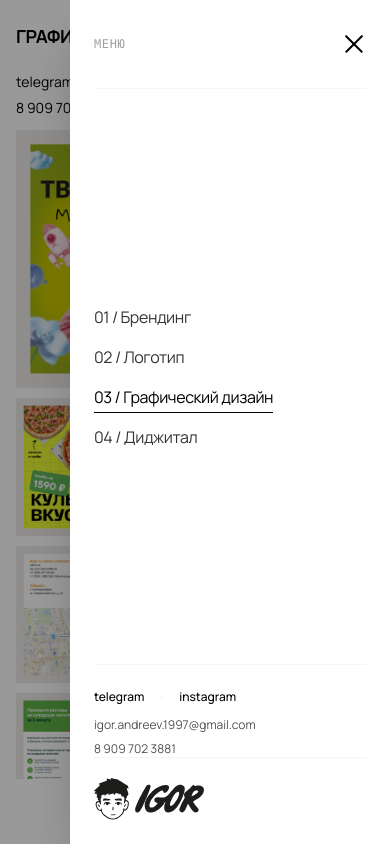
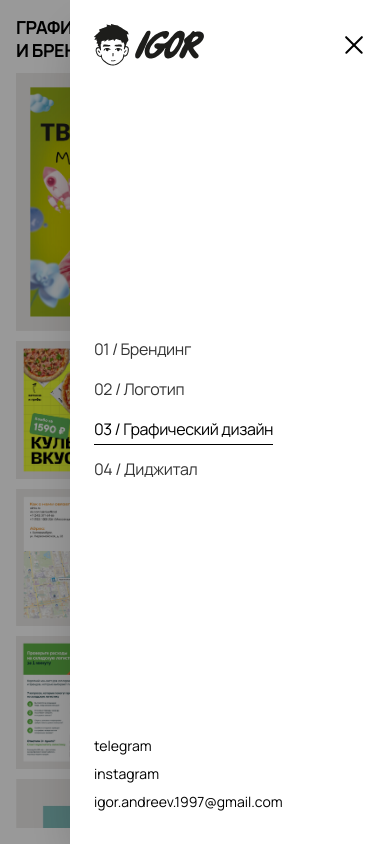
Before and after one commit to igorandr33v/portfolio, a React (Vite) app: page / in a window 390 px wide. Both pictures are taken after a click on the button "Открыть меню разделов". Built offline with nearby package versions, Linux system fonts and the light colour scheme.

Commit message:
refactor: clean up contact information UI
Remove redundant phone number and unused contact renderers to simplify the header and mobile menu layout. Update lightbox controls to remove the title overlay.

```diff
--- a/src/App.tsx
+++ b/src/App.tsx
@@ -252,49 +252,7 @@ export default function App() {
     });
   };
 
-  // Contacts block exactly as in desktop (adapted: wraps neatly on smaller screens)
-  const renderContacts = () => (
-    <div className="flex flex-wrap lg:flex-nowrap items-baseline justify-start lg:justify-end gap-x-5 sm:gap-x-6 md:gap-x-8 lg:gap-x-9 xl:gap-x-11 gap-y-1.5 text-sm sm:text-[14px] md:text-[15px] font-normal text-black pt-1 select-text">
-      <a
-        href="http://t.me/igorandr33v"
-        target="_blank"
-        rel="noopener noreferrer"
-        className="hover:opacity-50 transition-opacity duration-300 cursor-pointer whitespace-nowrap shrink-0"
-      >
-        telegram
-      </a>
-      <a
-        href="https://www.instagram.com/igorandr33v/"
-        target="_blank"
-        rel="noopener noreferrer"
-        className="hover:opacity-50 transition-opacity duration-300 cursor-pointer whitespace-nowrap shrink-0"
-      >
-        instagram
-      </a>
-      <button
-        type="button"
-        onClick={() => {
-          navigator.clipboard?.writeText('igor.andreev.1997@gmail.com');
-          showToast('Email скопирован: igor.andreev.1997@gmail.com');
-        }}
-        className="hover:opacity-50 transition-opacity duration-300 cursor-pointer whitespace-nowrap shrink-0 text-left"
-        title="Нажмите, чтобы скопировать"
-      >
-        igor.andreev.1997@gmail.com
-      </button>
-      <button
-        type="button"
-        onClick={() => {
-          navigator.clipboard?.writeText('8 909 702 3881');
-          showToast('Телефон скопирован: 8 909 702 3881');
-        }}
-        className="hover:opacity-50 transition-opacity duration-300 cursor-pointer whitespace-nowrap shrink-0 text-left"
-        title="Нажмите, чтобы скопировать"
-      >
-        8 909 702 3881
-      </button>
-    </div>
-  );
+
 
   return (
     <div
@@ -318,7 +276,7 @@ export default function App() {
           selectedProject
             ? 'px-5 sm:px-8 lg:px-[40px] py-6 lg:py-[40px] flex flex-col min-h-screen gap-6 lg:gap-[32px]'
             : activeCategoryId === 'graphic'
-            ? 'px-4 sm:px-6 md:px-8 lg:px-[40px] pt-4 sm:pt-6 md:pt-8 lg:pt-[40px] pb-0 flex flex-col h-dvh max-h-dvh overflow-hidden justify-between'
+            ? 'px-4 sm:px-6 md:px-8 lg:px-[40px] pt-4 sm:pt-6 md:pt-8 lg:pt-[40px] pb-4 sm:pb-6 lg:pb-0 flex flex-col h-dvh max-h-dvh overflow-hidden lg:justify-between'
             : 'px-4 sm:px-6 md:px-8 lg:px-[40px] pt-4 sm:pt-6 md:pt-8 lg:pt-[40px] pb-8 flex flex-col min-h-screen'
         } box-border`}
       >
@@ -345,10 +303,7 @@ export default function App() {
                   aria-label={isMobileMenuOpen ? "Закрыть меню разделов" : "Открыть меню разделов"}
                 />
               </div>
-              {/* Contacts on desktop and mobile */}
-              <div className="w-full lg:w-auto">
-                {renderContacts()}
-              </div>
+
             </header>
             {/* Spacer so the first slide is not obscured by the fixed header */}
             <div className="w-full h-12 sm:h-14 lg:h-16 shrink-0 pointer-events-none" aria-hidden="true" />
@@ -359,7 +314,7 @@ export default function App() {
             <header className="w-full flex items-baseline justify-between pb-3 sm:pb-5 lg:pb-0 shrink-0">
               <div className="flex items-center justify-between w-full lg:w-auto">
                 <h1 className="text-lg sm:text-xl md:text-2xl lg:text-[25px] font-bold uppercase tracking-[-0.02em] text-black leading-tight">
-                  ГРАФИЧЕСКИЙ И БРЕНД-ДИЗАЙНЕР
+                  ГРАФИЧЕСКИЙ<br />И БРЕНД-ДИЗАЙНЕР
                 </h1>
 
                 {/* Mobile Burger Menu Button (Top Right, hidden on desktop) */}
@@ -371,16 +326,7 @@ export default function App() {
                 />
               </div>
 
-              {/* Desktop: Contacts aligned to the right */}
-              <div className="hidden lg:flex items-center justify-end">
-                {renderContacts()}
-              </div>
             </header>
-
-            {/* Mobile Subheader (Contacts) */}
-            <div className="lg:hidden w-full pb-3 shrink-0">
-              {renderContacts()}
-            </div>
           </>
         )}
 
@@ -404,8 +350,8 @@ export default function App() {
         ) : (
           /* MAIN GRID VIEW (Desktop: Horizontal Tabs Left-Aligned + 3-col Grid Below) */
           <>
-            {/* DESKTOP TABS: Horizontal aligned to the left with 100px offset from header */}
-            <div className="hidden lg:flex w-full items-center justify-start mt-[100px] pb-6 shrink-0">
+            {/* DESKTOP TABS: Horizontal aligned to the left with 80px offset from header */}
+            <div className="hidden lg:flex w-full items-center justify-start mt-[80px] pb-6 shrink-0">
               <CategoryNav
                 categories={CATEGORIES}
                 activeCategoryId={activeCategoryId}
@@ -457,7 +403,7 @@ export default function App() {
             </main>
 
             {/* FOOTER: Vector Logo centered at bottom, 40px from images component edge on desktop, 40px from bottom on desktop */}
-            <footer className="mt-auto pt-[10px] lg:pt-[40px] pb-[10px] lg:pb-[40px] shrink-0 flex items-center justify-center">
+            <footer className="hidden lg:flex mt-auto pt-[10px] lg:pt-[40px] pb-[10px] lg:pb-[40px] shrink-0 items-center justify-center">
               <div className="w-[120px] lg:w-[130px]">
                 <Logo className="w-[120px] lg:w-[130px] h-auto text-black hover:opacity-75 transition-opacity duration-300" />
               </div>
--- a/src/components/GraphicGallery.tsx
+++ b/src/components/GraphicGallery.tsx
@@ -441,17 +441,11 @@ export const GraphicGallery: React.FC<GraphicGalleryProps> = () => {
             className="fixed inset-0 z-50 flex items-center justify-center bg-black/95 backdrop-blur-md p-4 sm:p-6 md:p-8"
             onClick={handleCloseLightbox}
           >
-            {/* Top Bar with pure title (NO numbering) and close button */}
+            {/* Top Bar with close button only */}
             <div
-              className="absolute top-0 left-0 right-0 px-5 sm:px-8 py-5 flex items-center justify-between text-white z-10"
+              className="absolute top-0 left-0 right-0 px-5 sm:px-8 py-5 flex items-center justify-end text-white z-10"
               onClick={(e) => e.stopPropagation()}
             >
-              <div className="flex items-center">
-                <span className="text-xs sm:text-sm font-semibold tracking-wide uppercase">
-                  {activeWork.title}
-                </span>
-              </div>
-
               <button
                 type="button"
                 onClick={handleCloseLightbox}
--- a/src/components/Header.tsx
+++ b/src/components/Header.tsx
@@ -21,7 +21,7 @@ export const Header: React.FC<HeaderProps> = ({ onCopyContact }) => {
         {/* Contacts Bar */}
         <nav
           aria-label="Контакты"
-          className="flex flex-wrap items-center gap-x-6 md:gap-x-8 lg:gap-x-10 gap-y-2 text-sm md:text-[15px] font-normal text-black"
+          className="flex flex-nowrap items-center gap-x-6 md:gap-x-8 lg:gap-x-10 text-sm md:text-[15px] font-normal text-black"
         >
           <a
             href="http://t.me/igorandr33v"
@@ -53,18 +53,6 @@ export const Header: React.FC<HeaderProps> = ({ onCopyContact }) => {
           >
             igor.andreev.1997@gmail.com
           </a>
-
-          <a
-            href="tel:+79097023881"
-            onClick={(e) => {
-              navigator.clipboard?.writeText('8 909 702 3881');
-              onCopyContact('8 909 702 3881', 'Телефон скопирован');
-            }}
-            className="hover:opacity-50 transition-opacity duration-300 py-1 cursor-pointer"
-            title="Нажмите, чтобы позвонить или скопировать"
-          >
-            8 909 702 3881
-          </a>
         </nav>
       </div>
     </header>
--- a/src/components/MobileMenuDrawer.tsx
+++ b/src/components/MobileMenuDrawer.tsx
@@ -67,11 +67,11 @@ export const MobileMenuDrawer: React.FC<MobileMenuDrawerProps> = ({
             transition={{ type: 'tween', duration: 0.25, ease: [0.16, 1, 0.3, 1] }}
             className="relative ml-auto w-full max-w-[320px] h-full bg-white flex flex-col justify-between p-6 sm:p-8 select-none shadow-2xl"
           >
-            {/* Top Bar with Close Button */}
-            <div className="flex items-center justify-between pb-6 border-b border-neutral-100">
-              <span className="text-xs font-mono tracking-wider uppercase text-neutral-400">
-                МЕНЮ
-              </span>
+            {/* Top Bar with Logo and Close Button */}
+            <div className="flex items-center justify-between pb-4">
+              <div className="w-[110px]">
+                <Logo className="w-[110px] h-auto text-black" />
+              </div>
               <AnimatedBurgerButton
                 isOpen={true}
                 onClick={onClose}
@@ -110,46 +110,30 @@ export const MobileMenuDrawer: React.FC<MobileMenuDrawerProps> = ({
               </ul>
             </nav>
 
-            {/* Drawer Contacts */}
-            <div className="pt-6 border-t border-neutral-100 flex flex-col gap-2 text-xs sm:text-sm font-normal text-black select-text">
-              <div className="flex items-center gap-4 pb-1">
+            {/* Drawer Contacts in column, no dividers */}
+            <div className="flex flex-col gap-2 text-sm font-normal text-black select-text pb-2">
               <a
                 href="http://t.me/igorandr33v"
                 target="_blank"
                 rel="noopener noreferrer"
-                  className="hover:opacity-50 transition-opacity font-medium cursor-pointer"
+                className="hover:opacity-50 transition-opacity cursor-pointer"
               >
                 telegram
               </a>
-                <span className="text-neutral-300">·</span>
               <a
                 href="https://www.instagram.com/igorandr33v/"
                 target="_blank"
                 rel="noopener noreferrer"
-                  className="hover:opacity-50 transition-opacity font-medium cursor-pointer"
+                className="hover:opacity-50 transition-opacity cursor-pointer"
               >
                 instagram
               </a>
-              </div>
               <a
                 href="mailto:igor.andreev.1997@gmail.com"
-                className="hover:opacity-50 transition-opacity text-neutral-600 truncate cursor-pointer"
+                className="hover:opacity-50 transition-opacity cursor-pointer"
               >
                 igor.andreev.1997@gmail.com
               </a>
-              <a
-                href="tel:+79097023881"
-                className="hover:opacity-50 transition-opacity text-neutral-600 cursor-pointer"
-              >
-                8 909 702 3881
-              </a>
-            </div>
-
-            {/* Bottom Logo */}
-            <div className="pt-5 border-t border-neutral-100 flex items-center justify-between">
-              <div className="w-[110px]">
-                <Logo className="w-[110px] h-auto text-black" />
-              </div>
             </div>
           </motion.div>
         </div>
```
Lines whose indentation alone changed are shown as unchanged.
